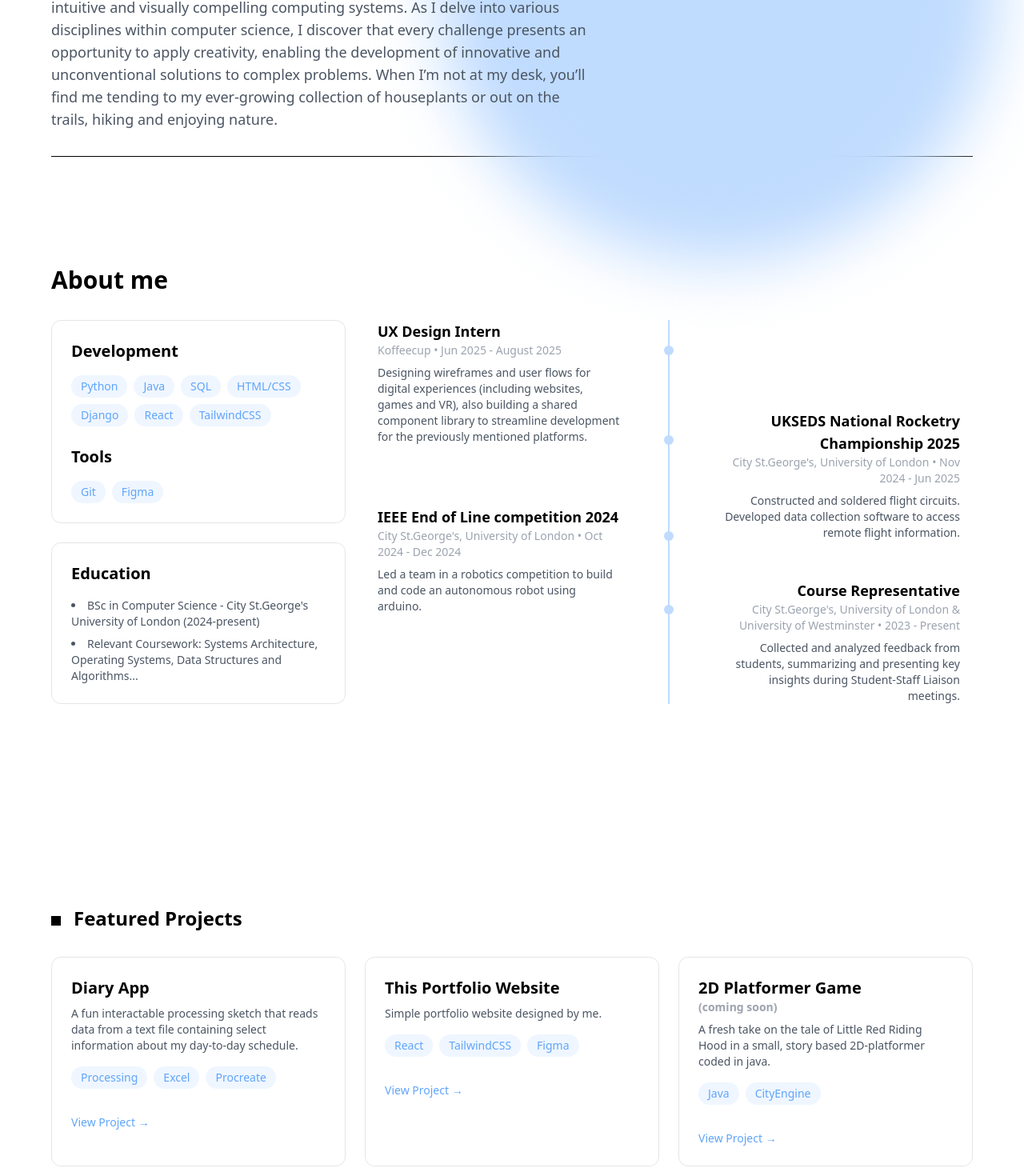
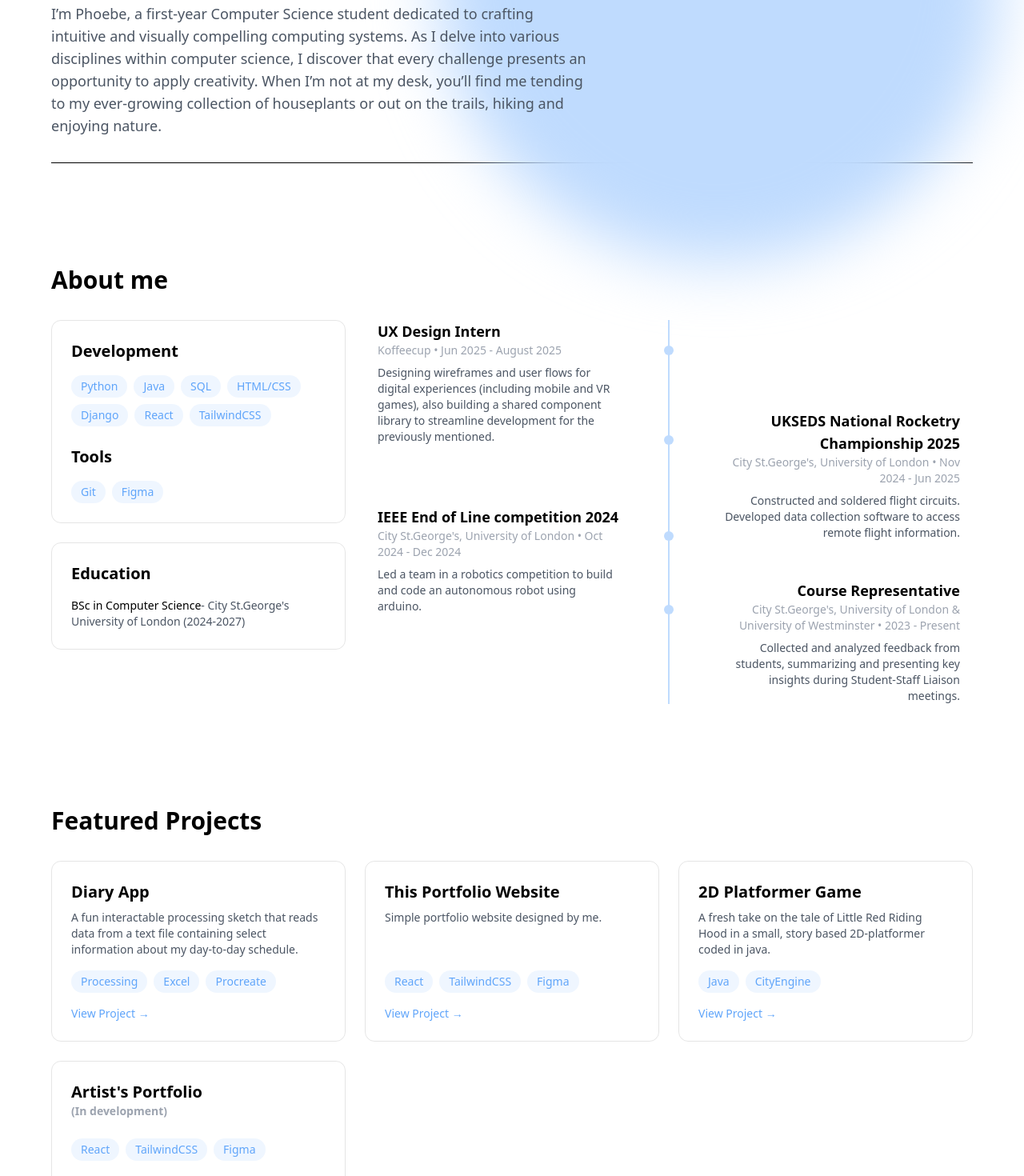
Before and after one commit to pholee/Online-Portfolio, a React (Vite) app in the folder Online_Portfolio_Code/: page / in a window 1280 px wide. Shown: the part 564-2034 px from the top of the page at 80% size. Built offline with nearby package versions, Linux system fonts and the light colour scheme.

Commit message:
Small layout edits & refinement

```diff
--- a/Online_Portfolio_Code/src/components/content/About.jsx
+++ b/Online_Portfolio_Code/src/components/content/About.jsx
@@ -9,7 +9,7 @@ export const About = () => {
       company: "Koffeecup",
       period: "Jun 2025 - August 2025",
       description:
-        "Designing wireframes and user flows for digital experiences (including websites, games and VR), also building a shared component library to streamline development for the previously mentioned platforms.",
+        "Designing wireframes and user flows for digital experiences (including mobile and VR games), also building a shared component library to streamline development for the previously mentioned.",
     },
     {
       role: "UKSEDS National Rocketry Championship 2025",
@@ -43,7 +43,7 @@ export const About = () => {
   ];
 
   return (
-    <section id="about" className="min-h-dvh p-8">
+    <section id="about" className="md:mb-16 p-8">
       <RevealOnScroll>
         <div className="max-w-6xl mx-auto">
           {/* Heading */}
@@ -95,23 +95,21 @@ export const About = () => {
               <div className="p-6 rounded-xl border-text-1/10 border">
                 <h3 className="text-lg sm:text-xl font-bold mb-4"> Education </h3>
                 <ul className="list-disc list-inside text-text-2 text-sm sm:text-md space-y-2">
-                  <li>
-                    <span className="font-semi-bold">
+                  <p>
+                    <span className=" text-text-1 font-semi-bold">
                       BSc in Computer Science
-                    </span>{" "}
-                    - City St.George&apos;s University of London (2024-present)
-                  </li>
-                  <li>
-                    Relevant Coursework: Systems Architecture, Operating
-                    Systems, Data Structures and Algorithms...
-                  </li>
+                    </span>
+                    - City St.George&apos;s University of London
+                    (2024-2027)
+                  </p>
                 </ul>
               </div>
             </div>
 
             {/* Columns 2 & 3 */}
+            {/* Timeline */}
             <div className="md:col-span-2">
-              <div className="relative mt-8 md:mt-0 sm:px-8 md:px-4">
+              <div className="relative mt-16 md:mt-0 sm:px-8 md:px-4">
                 {/* Central line */}
                 <div className="absolute left-1/2 w-0.5 h-full bg-accent-bg transform -translate-x-1/2"></div>
 
--- a/Online_Portfolio_Code/src/components/content/Home.jsx
+++ b/Online_Portfolio_Code/src/components/content/Home.jsx
@@ -5,9 +5,9 @@ export const Home = () => {
     <section id="home" className="min-h-dvh p-8">
       <RevealOnScroll>
         {/* Background */}
-        <div className="absolute top-1/5 md:top-2/5 lg:top-1/5 right-0 w-100 h-100 sm:w-125 sm:h-125 md:w-175 md:h-175 bg-accent-bg rounded-full blur-2xl -z-10"></div>
+        <div className="absolute top-1/5 right-0 w-100 h-100 sm:w-125 sm:h-125 md:w-175 md:h-175 bg-accent-bg rounded-full blur-2xl -z-10"></div>
 
-        <div className="max-w-6xl mx-auto my-auto text-left z-10 flex flex-col min-h-dvh">
+        <div className="max-w-6xl mx-auto text-left flex flex-col z-10 min-h-dvh">
           {/* Logo and name container */}
           <div className="relative left-0 mb-20 flex">
             {/* Logo */}
@@ -51,15 +51,13 @@ export const Home = () => {
               I’m Phoebe, a first-year Computer Science student dedicated to crafting intuitive and visually
               compelling computing systems. As I delve into various disciplines
               within computer science, I discover that every challenge presents an
-              opportunity to apply creativity, enabling the development of
-              innovative and unconventional solutions to complex problems. When
-              I’m not at my desk, you’ll find me tending to my ever-growing
+              opportunity to apply creativity. When I’m not at my desk, you’ll find me tending to my ever-growing
               collection of houseplants or out on the trails, hiking and enjoying
               nature.
             </p>
 
             {/* Divider */}
-            <hr className="w-full mb-18 -z-20 relative" />
+            <hr className="w-full md:mb-16 -z-20 relative"/>
           </div>
         </div>
       </RevealOnScroll>
--- a/Online_Portfolio_Code/src/components/content/Projects.jsx
+++ b/Online_Portfolio_Code/src/components/content/Projects.jsx
@@ -2,26 +2,23 @@ import { RevealOnScroll } from "../RevealOnScroll";
 
 export const Projects = () => {
   return (
-      <section id="projects" className="min-h-dvh p-8">
+    <section id="projects" className="mb-12 md:mb-26 p-8">
       <RevealOnScroll>
-          <div className="max-w-6xl mx-auto mb-10">
+        <div className="max-w-6xl mx-auto">
           {/* Heading */}
-            <h2 className="text-xl sm:text-2xl font-bold mb-8">
-              <span className="w-3 h-3 bg-text-1 inline-block mr-4"></span>
-              Featured Projects
-            </h2>
+          <h2 className="text-2xl sm:text-3xl font-bold mb-8">Featured Projects</h2>
 
           {/* Projects grid */}
           <div className="grid grid-cols-1 sm:grid-cols-2 md:grid-cols-2 lg:grid-cols-3 gap-6">
             {/* 1 */}
-              <div className="p-6 rounded-xl border border-text-1/10 hover:-translate-y-1 hover:border-accent-text/30 hover:shadow-[0_2px_8px_rgba(59,130,246,0.1)] transition-all">
+            <div className="flex flex-col h-full p-6 rounded-xl border border-text-1/10 hover:-translate-y-1 hover:border-accent-text/30 hover:shadow-[0_2px_8px_rgba(59,130,246,0.1)] transition-all">
               <h3 className="text-lg sm:text-xl font-bold mb-2"> Diary App </h3>
               <p className="text-text-2 text-sm sm:text-md mb-4">
-                  A fun interactable processing sketch that reads data from a
-                  text file containing select information about my day-to-day
-                  schedule.
+                A fun interactable processing sketch that reads data from a text
+                file containing select information about my day-to-day schedule.
               </p>
-                <div className="flex flex-wrap gap-2 mb-4">
+              <div className="mt-auto">
+                <div className="flex flex-wrap gap-2 mt-auto mb-4">
                   {["Processing", "Excel", "Procreate"].map((tech, key) => (
                     <span
                       key={key}
@@ -36,20 +33,22 @@ export const Projects = () => {
                   <a
                     href="https://github.com/pholee/Dear-Data-Diary-Creative-Coding"
                     target="_blank"
-                    className="text-sm text-accent-text hover:text-accent-text/60 transition-colors mt-4"
+                    className="text-sm text-accent-text hover:text-accent-text/60 transition-colors"
                   >
                     View Project →
                   </a>
                 </div>
               </div>
+            </div>
             {/* 2 */}
-              <div className="p-6 rounded-xl border border-text-1/10 hover:-translate-y-1 hover:border-accent-text/30 hover:shadow-[0_2px_8px_rgba(59,130,246,0.1)] transition-all">
+            <div className="flex flex-col h-full p-6 rounded-xl border border-text-1/10 hover:-translate-y-1 hover:border-accent-text/30 hover:shadow-[0_2px_8px_rgba(59,130,246,0.1)] transition-all">
               <h3 className="text-lg sm:text-xl font-bold mb-2">
                 This Portfolio Website
               </h3>
               <p className="text-text-2 text-sm sm:text-md mb-4">
                 Simple portfolio website designed by me.
               </p>
+              <div className="mt-auto">
                 <div className="flex flex-wrap gap-2 mb-4">
                   {["React", "TailwindCSS", "Figma"].map((tech, key) => (
                     <span
@@ -65,22 +64,23 @@ export const Projects = () => {
                   <a
                     href="https://github.com/pholee/Online-Portfolio"
                     target="_blank"
-                    className="text-sm text-accent-text hover:text-accent-text/60 transition-colors mt-4"
+                    className="text-sm text-accent-text hover:text-accent-text/60 transition-colors"
                   >
                     View Project →
                   </a>
                 </div>
               </div>
+            </div>
             {/* 3 */}
-              <div className="p-6 rounded-xl border border-text-1/10 hover:-translate-y-1 hover:border-accent-text/30 hover:shadow-[0_2px_8px_rgba(59,130,246,0.1)] transition-all">
+            <div className="flex flex-col h-full p-6 rounded-xl border border-text-1/10 hover:-translate-y-1 hover:border-accent-text/30 hover:shadow-[0_2px_8px_rgba(59,130,246,0.1)] transition-all">
               <h3 className="text-lg sm:text-xl font-bold mb-2">
                 2D Platformer Game
-                  <span className="block text-sm text-text-3">(coming soon)</span>
               </h3>
               <p className="text-text-2 text-sm sm:text-md mb-4">
                 A fresh take on the tale of Little Red Riding Hood in a small,
                 story based 2D-platformer coded in java.
               </p>
+              <div className="mt-auto">
                 <div className="flex flex-wrap gap-2 mb-4">
                   {["Java", "CityEngine"].map((tech, key) => (
                     <span
@@ -96,19 +96,21 @@ export const Projects = () => {
                   <a
                     href="https://github.com/pholee/CityEngine-2D-Game"
                     target="_blank"
-                    className="text-sm text-accent-text hover:text-accent-text/60 transition-colors mt-4"
+                    className="text-sm text-accent-text hover:text-accent-text/60 transition-colors"
                   >
                     View Project →
                   </a>
                 </div>
               </div>
+            </div>
             {/* 4 */}
-              <div className="p-6 rounded-xl border border-text-1/10 hover:-translate-y-1 hover:border-accent-text/30 hover:shadow-[0_2px_8px_rgba(59,130,246,0.1)] transition-all">
+            <div className="flex flex-col h-full p-6 rounded-xl border border-text-1/10 hover:-translate-y-1 hover:border-accent-text/30 hover:shadow-[0_2px_8px_rgba(59,130,246,0.1)] transition-all">
               <h3 className="text-lg sm:text-xl font-bold mb-2">
                 Artist&apos;s Portfolio
-                  <span className="block text-sm text-text-3">(coming soon)</span>
+                <span className="block text-sm text-text-3">(In development)</span>
               </h3>
-                <p className="text-text-2 text-sm sm:text-md mb-4"> ... </p>
+              <p className="text-text-2 text-sm sm:text-md mb-4">  </p>
+              <div className="mt-auto">
                 <div className="flex flex-wrap gap-2 mb-4">
                   {["React", "TailwindCSS", "Figma"].map((tech, key) => (
                     <span
@@ -119,6 +121,15 @@ export const Projects = () => {
                     </span>
                   ))}
                 </div>
+                {/* Feature 4 */}
+                <div className="flex justify-between items-center">
+                  <a
+                    className="text-sm text-accent-text hover:text-accent-text/60 transition-colors"
+                  >
+                    Coming Soon
+                  </a>
+                </div>
+              </div>
             </div>
           </div>
 
```
Lines whose indentation alone changed are shown as unchanged.
